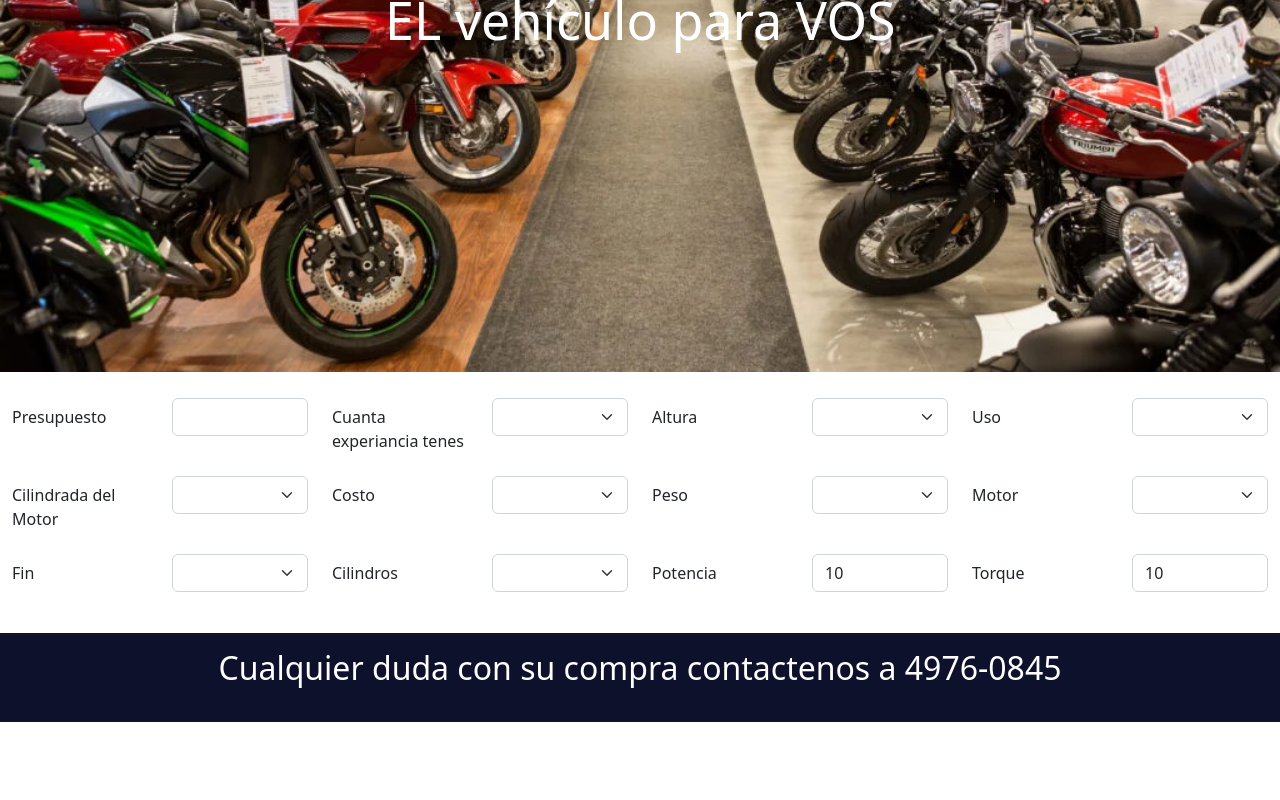
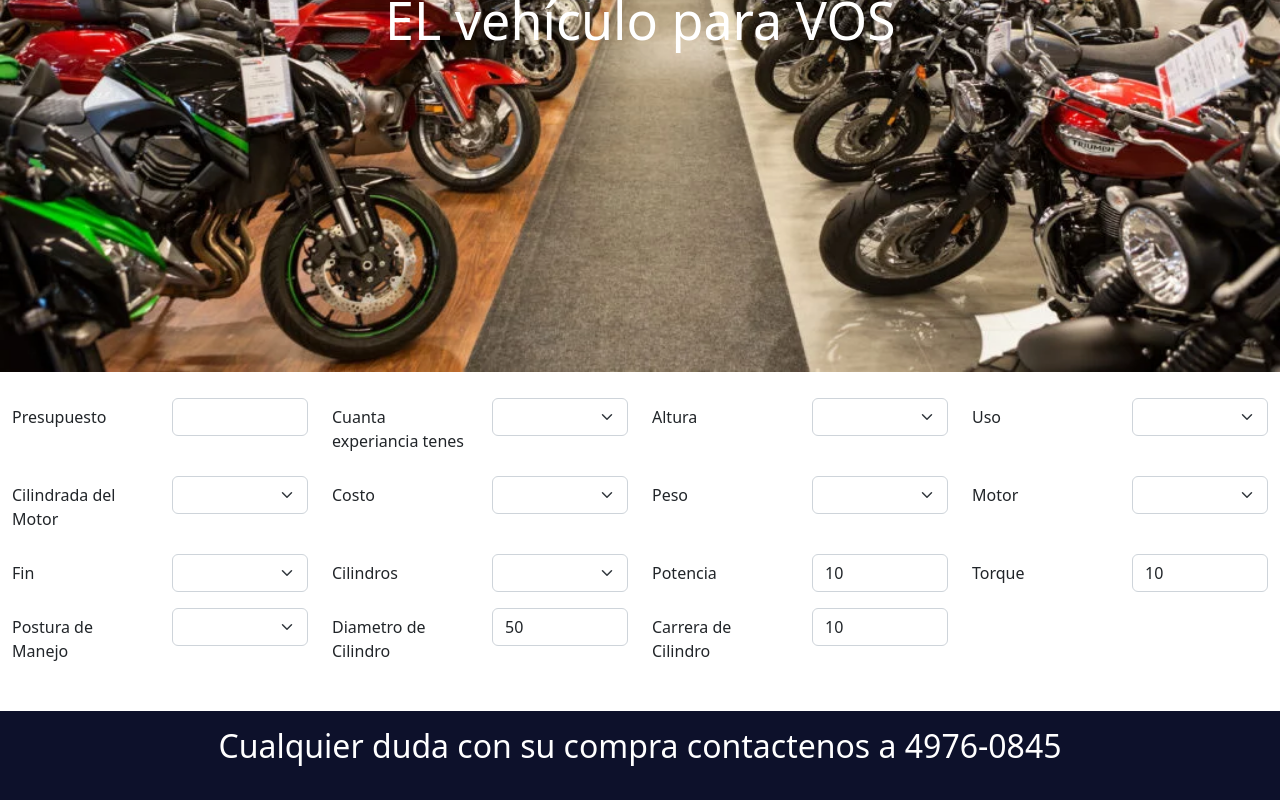
Before and after one commit to Santiago39353535/fallas1-tp, a React (Create React App) app: page / in a window 1280 px wide. Shown: the part 444-1244 px from the top of the page. Before the commit the page ends 1166 px from the top, so only its background shows below. Built offline with nearby package versions, Linux system fonts and the light colour scheme.

Commit message:
formulario terminado

```diff
--- a/src/assets/constants.js
+++ b/src/assets/constants.js
@@ -26,5 +26,10 @@ module.exports = {
         SPORT:'Sport',
         CIUDAD:'Ciudad',
         CROSS:'Cross',
+    },
+    POSTURA:{
+        RELAJADA:'Relajada',
+        NEUTRA:'Neutra',
+        AGRESIVA:'Agresiva',
     }
 }
--- a/src/views/pages/Home/Home.jsx
+++ b/src/views/pages/Home/Home.jsx
@@ -25,6 +25,9 @@ const Home = () => {
             cilindros:'',
             potencia:10,
             torque:10,
+            postura:'',
+            diamertroCilindro:50,
+            carreraCilindro:10,
         }
     );
 
@@ -244,6 +247,50 @@ const Home = () => {
                             </Form.Group>
                         </Col>
                     </Row>
+                    <Row>
+                        <Col>
+                            <Form.Group as={Row} className="mb-3" controlId="formPostura">
+                                <Form.Label column >Postura de Manejo</Form.Label>
+                                <Col >
+                                    <Form.Select value={values.postura} onChange={(event)=>updateValue({postura:event.target.value})} aria-label="Default select example">
+                                        <option value=''></option>
+                                        <option value={constants.POSTURA.RELAJADA}>{constants.POSTURA.RELAJADA}</option>
+                                        <option value={constants.POSTURA.NEUTRA}>{constants.POSTURA.NEUTRA}</option>
+                                        <option value={constants.POSTURA.AGRESIVA}>{constants.POSTURA.AGRESIVA}</option>
+                                    </Form.Select>
+                                </Col>
+                            </Form.Group>
+                        </Col>
+                        <Col>
+                            <Form.Group as={Row} className="mb-3" controlId="formDiamtros">
+                                <Form.Label column>Diametro de Cilindro</Form.Label>
+                                <Col >
+                                    <Form.Control
+                                        type="number"
+                                        value={values.diamertroCilindro}
+                                        onChange={(event)=>updateValue({diamertroCilindro:event.target.value})}
+                                        min={50}
+                                        max={175}
+                                    />
+                                </Col>
+                            </Form.Group>
+                        </Col>
+                        <Col>
+                            <Form.Group as={Row} className="mb-3" controlId="formCarreraCilindro">
+                                <Form.Label column>Carrera de Cilindro</Form.Label>
+                                <Col >
+                                    <Form.Control
+                                        type="number"
+                                        value={values.carreraCilindro}
+                                        onChange={(event)=>updateValue({carreraCilindro:event.target.value})}
+                                        min={10}
+                                        max={80}
+                                    />
+                                </Col>
+                            </Form.Group>
+                        </Col>
+                        <Col></Col>
+                    </Row>
                 </Form>
             </div>
         </>
```
